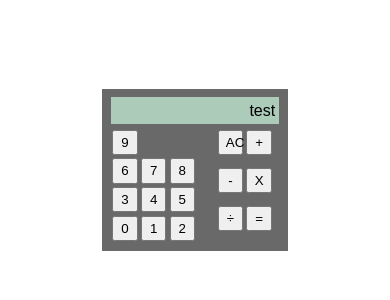
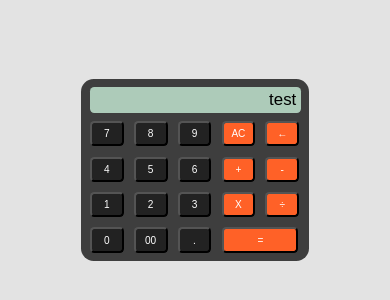
Before and after one commit to JCBolito/ODIN-Calculator, a plain HTML site: page index.html in a window 390 px wide. Shown: the part 260-560 px from the top of the page. Drawn offline with Linux system fonts and the light colour scheme.

Commit message:
made responsive; needs functionality

```diff
--- a/index.html
+++ b/index.html
@@ -17,19 +17,23 @@
 		</div>
 		<div class="buttons">
 			<div class="numbers">
+				<button class="btn btn9">9</button>
+				<button class="btn btn8">8</button>
+				<button class="btn btn7">7</button>
+				<button class="btn btn6">6</button>
+				<button class="btn btn5">5</button>
+				<button class="btn btn4">4</button>
+				<button class="btn btn3">3</button>
+				<button class="btn btn2">2</button>
+				<button class="btn btn1">1</button>
+				<button class="btn btnPoint">.</button>
+				<button class="btn btn00">00</button>
 				<button class="btn btn0">0</button>
-				<button class="btn btn1">1</button>
-				<button class="btn btn2">2</button>
-				<button class="btn btn3">3</button>
-				<button class="btn btn4">4</button>
-				<button class="btn btn5">5</button>
-				<button class="btn btn6">6</button>
-				<button class="btn btn7">7</button>
-				<button class="btn btn8">8</button>
-				<button class="btn btn9">9</button>
+
 			</div>
 			<div class="operations">
 				<button class="btn btnClr">AC</button>
+				<button class="btn backSpace">←</button>
 				<button class="btn btnAdd">+</button>
 				<button class="btn btnSub">-</button>
 				<button class="btn btnMultiply">X</button>
--- a/styles.css
+++ b/styles.css
@@ -1,12 +1,13 @@
 body,
+.screen,
 .buttons,
 .buttons>* {
 	display: flex;
 }
 
-.buttons>* {}
 
 body {
+	background-color: rgb(227, 227, 227);
 	height: 100vh;
 	font-family: Arial, Helvetica, sans-serif;
 	align-items: center;
@@ -15,20 +16,38 @@ body {
 }
 
 .calculator {
-	background-color: rgb(105, 105, 105);
-	width: 20vh;
+	background-color: rgb(62, 62, 62);
+	width: 25vh;
+
 	padding: 1vh;
+	border-radius: 1.5vh;
 }
 
 .screen {
 	background-color: rgb(173, 203, 185);
-	text-align: right;
+	height: 2vh;
+	width: auto;
+	font-size: 2vh;
+	border-radius: 0.5vh;
+	align-items: center;
+	justify-content: end;
 	padding: 0.5vh;
-	margin-bottom: 0.5vh;
+	margin-bottom: 1vh;
+}
+
+.buttons {
+	gap: 1vh;
+}
+
+.numbers,
+.operations {
+	width: auto;
+	justify-content: center;
+	gap: 1.2vh;
 }
 
 .numbers {
-	flex-flow: row wrap-reverse;
+	flex-flow: row-reverse wrap;
 }
 
 .operations {
@@ -36,7 +55,19 @@ body {
 }
 
 .btn {
-	margin: 0.2vh;
+	font-size: 1.2vh;
+	color: white;
+	background-color: rgb(34, 34, 34);
 	height: 3vh;
-	width: 3vh;
+	width: 4vh;
+	padding: 0;
+	border-radius: 0.5vh;
 }
+
+.operations .btn {
+	background-color: rgb(255, 97, 39);
+}
+
+.btnEqual {
+	width: 9vh;
+}
```
